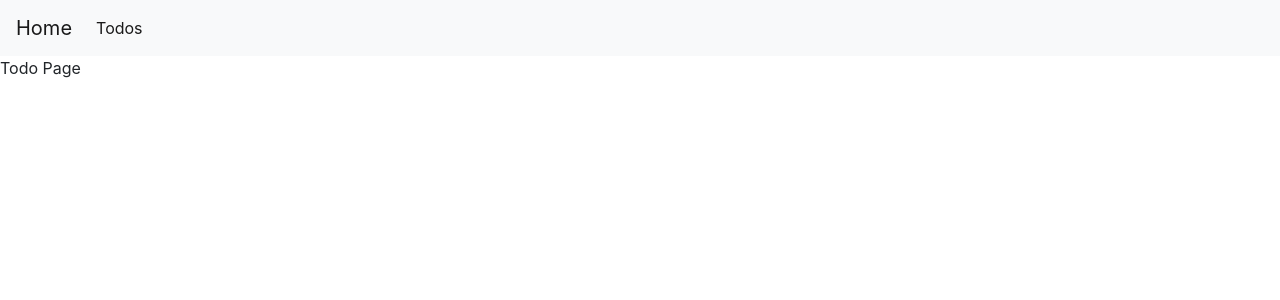
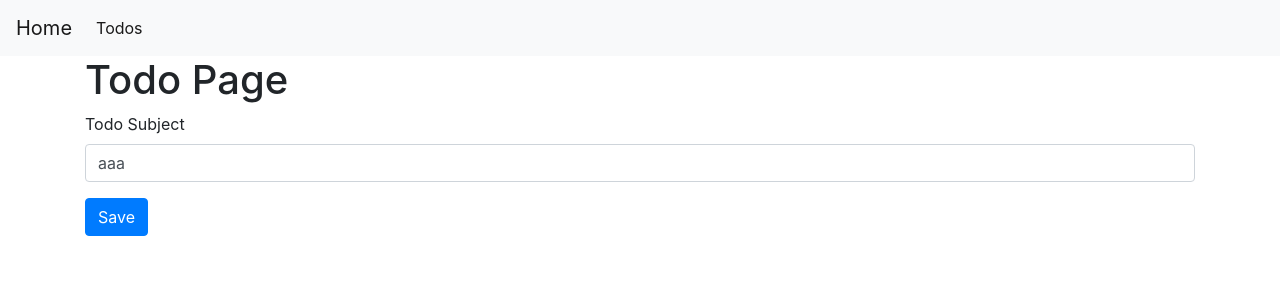
Before and after one commit to lhyeonj120/vue_exam, a Vue app: page /todos/1 in a window 1280 px wide. Shown: the top 300 px of the page. Built offline with nearby package versions, Linux system fonts and the light colour scheme; data requests are answered from the project's data file.

Commit message:
get todo subject

```diff
--- a/src/App.vue
+++ b/src/App.vue
@@ -7,7 +7,9 @@
       </li>
     </ul>
   </nav>
-  <router-view/>
+  <div class="container">
+    <router-view/>
+  </div>
 </template>
 
 <script>
--- a/src/pages/todos/_id.vue
+++ b/src/pages/todos/_id.vue
@@ -1,14 +1,40 @@
 <template>
-  <div>Todo Page</div>
+  <h1>Todo Page</h1>
+  <div v-if="loading">
+    Loading...
+  </div>
+  <form v-else>
+    <div class="form-group">
+        <label>Todo Subject</label>
+        <input v-model="todo.subject" type="text" class="form-control">
+    </div>
+    <button class="btn btn-primary">Save</button>
+  </form>
 </template>
 
 <script>
 import {useRoute} from 'vue-router';
+import axios from 'axios';
+import {ref} from '@vue/reactivity';
 
 export default {
     setup(){
         const route = useRoute();
-        console.log(route.params.id);
+        const todo = ref(null);
+        const loading = ref(true);
+
+        const getTodo = async () => {
+            const res = await axios.get('http://localhost:3000/todos/' + route.params.id);
+            todo.value = res.data;
+            loading.value = false;
+        }
+
+        getTodo();
+
+        return{
+            todo,
+            loading,
+        }
     }
 }
 </script>
--- a/src/pages/todos/index.vue
+++ b/src/pages/todos/index.vue
@@ -1,5 +1,5 @@
 <template>
-  <div class="container"> <!-- 중간정렬 -->
+  <div> <!-- 중간정렬 -->
     <h2>To-Do List</h2>
     <input
       class="form-control"
```
